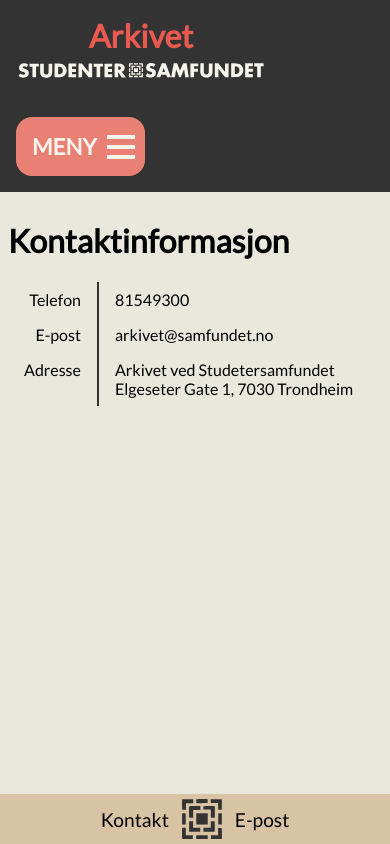
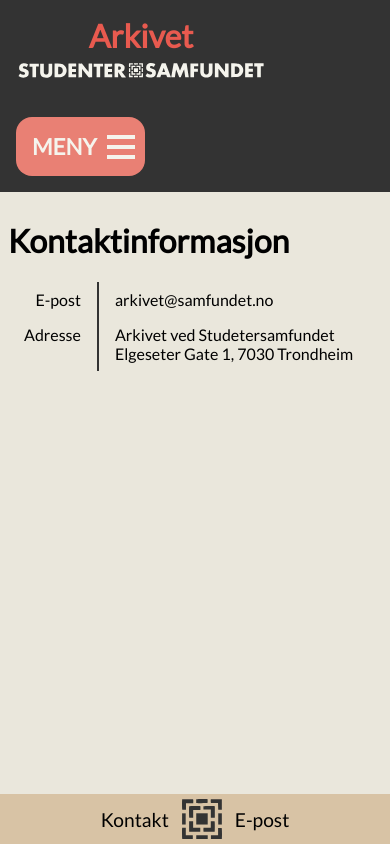
Before and after one commit to Lunarage/IT2805-Main-Project, a plain HTML site: page web/kontakt.html in a window 390 px wide. Drawn offline with Linux system fonts and the light colour scheme.

Commit message:
Removed phone number from kontakt

```diff
--- a/web/kontakt.html
+++ b/web/kontakt.html
@@ -38,10 +38,6 @@
             let contactDiv = document.createElement('div');
             contactDiv.setAttribute('class','contact');
 
-            let phoneLabel = document.createElement('label');
-            let phone = document.createElement('p');
-            phone.innerText = data.tel;
-
             let emailLabel = document.createElement('label');
             let email = document.createElement('p');
             email.innerText = data.email;
@@ -51,17 +47,13 @@
             address.innerText = data.address;
 
             if(GET.lang == 'no'){
-                phoneLabel.innerText = 'Telefon';
                 emailLabel.innerText = 'E-post';
                 addressLabel.innerText = 'Adresse';
             }else if(GET.lang == 'en'){
-                phoneLabel.innerText = 'Phone';
                 emailLabel.innerText = 'E-mail';
                 addressLabel.innerText = 'Address';
             }
 
-            contactDiv.appendChild(phoneLabel);
-            contactDiv.appendChild(phone);
             contactDiv.appendChild(emailLabel);
             contactDiv.appendChild(email);
             contactDiv.appendChild(addressLabel);
```
